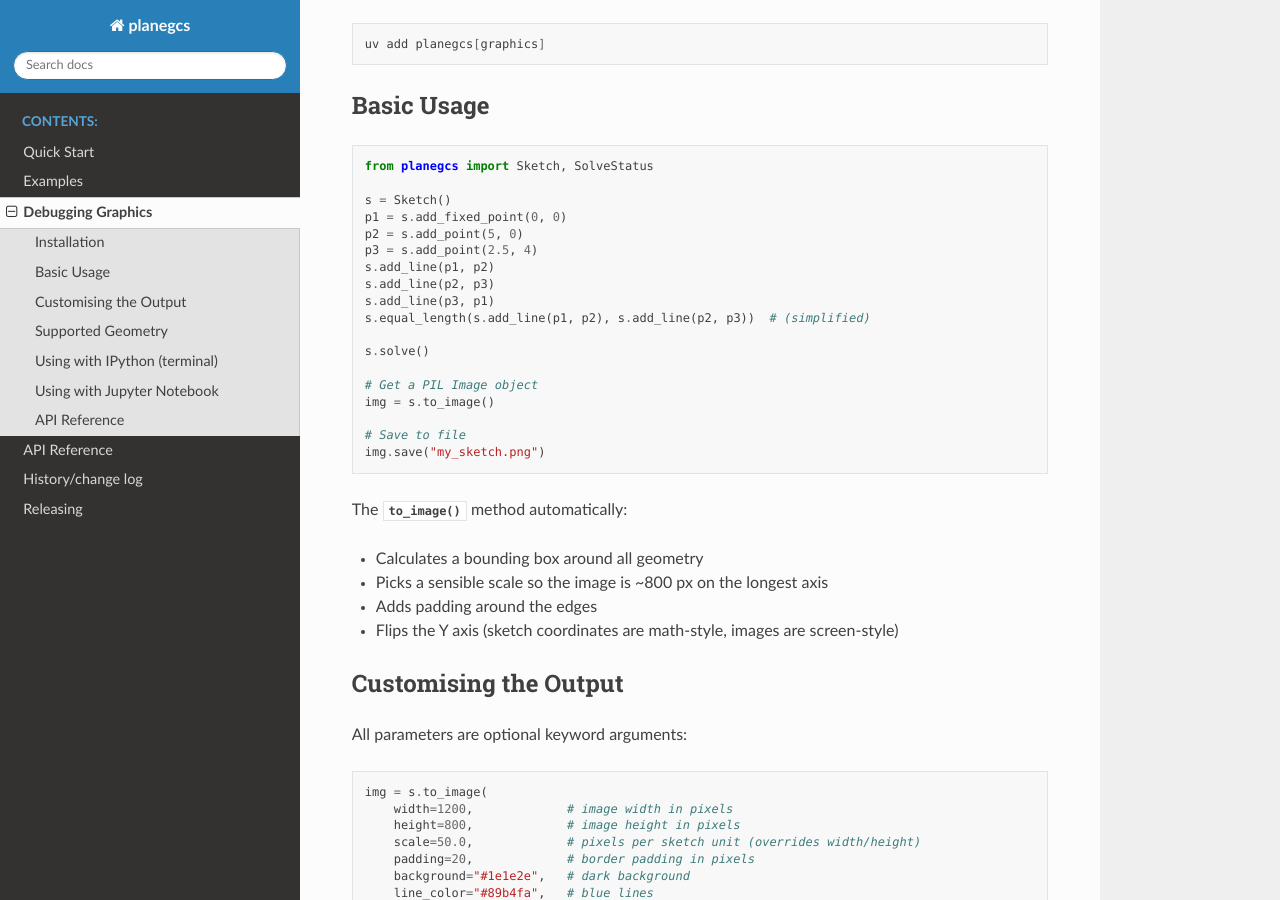
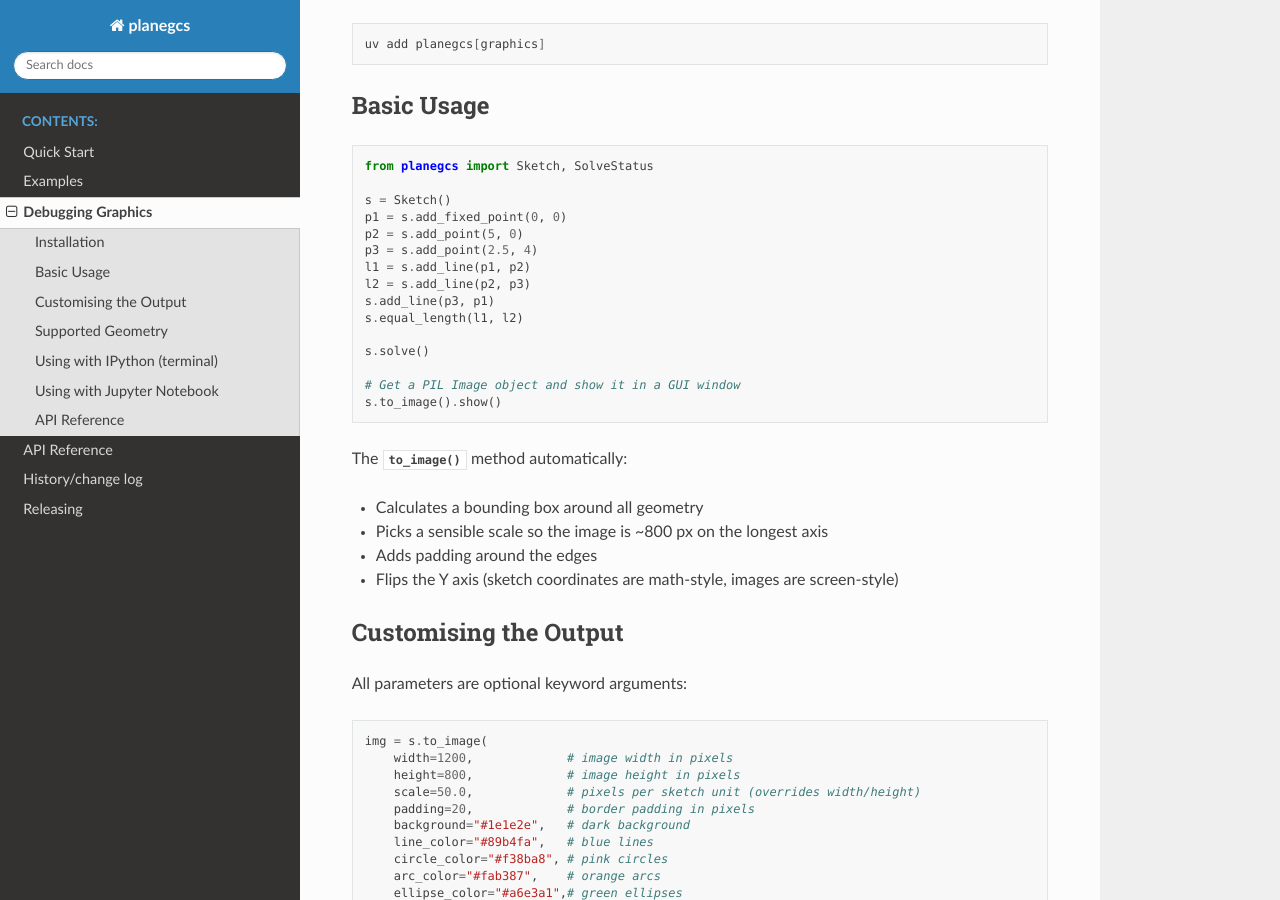
Before and after one commit to spookylukey/planegcs, a Sphinx documentation site: the page built from docs/graphics.rst, in a window 1280 px wide and 900 px high, scrolled down 429 px. Built offline with Sphinx 7.4.7 and the Read the Docs theme 3.1.0, drawn with Linux system fonts in a browser that asks for light colours; some of the changed text lies outside the part shown.

Commit message:
Improved docs on graphics

```diff
--- a/docs/graphics.rst
+++ b/docs/graphics.rst
@@ -32,18 +32,16 @@ Basic Usage
    p1 = s.add_fixed_point(0, 0)
    p2 = s.add_point(5, 0)
    p3 = s.add_point(2.5, 4)
-   s.add_line(p1, p2)
-   s.add_line(p2, p3)
+   l1 = s.add_line(p1, p2)
+   l2 = s.add_line(p2, p3)
    s.add_line(p3, p1)
-   s.equal_length(s.add_line(p1, p2), s.add_line(p2, p3))  # (simplified)
+   s.equal_length(l1, l2)
 
    s.solve()
 
-   # Get a PIL Image object
-   img = s.to_image()
+   # Get a PIL Image object and show it in a GUI window
+   s.to_image().show()
 
-   # Save to file
-   img.save("my_sketch.png")
 
 The :meth:`~planegcs.Sketch.to_image` method automatically:
 
@@ -123,6 +121,12 @@ Enable the extension in your IPython config or load it per-session:
    ipython profile create
    echo "c.InteractiveShellApp.extensions.append('ipython_icat')" \
        >> ~/.ipython/profile_default/ipython_config.py
+
+
+…or load it per-session::
+
+  %load_ext icat
+  %icat
 
 **Example session:**
 
```
Also changed, not shown: other parts of docs/graphics.rst (+1 -1 lines).
